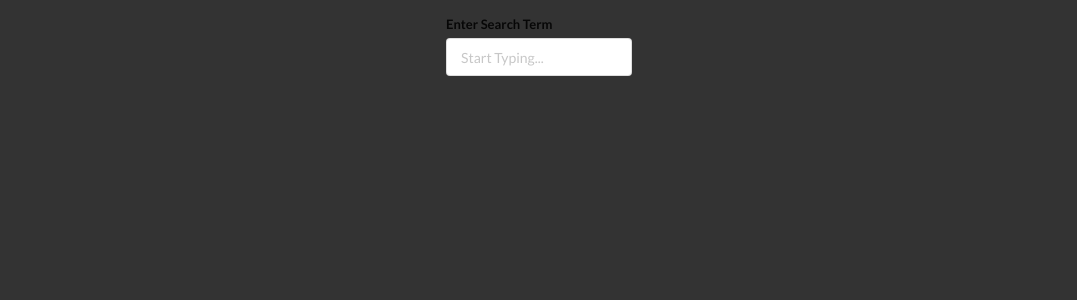
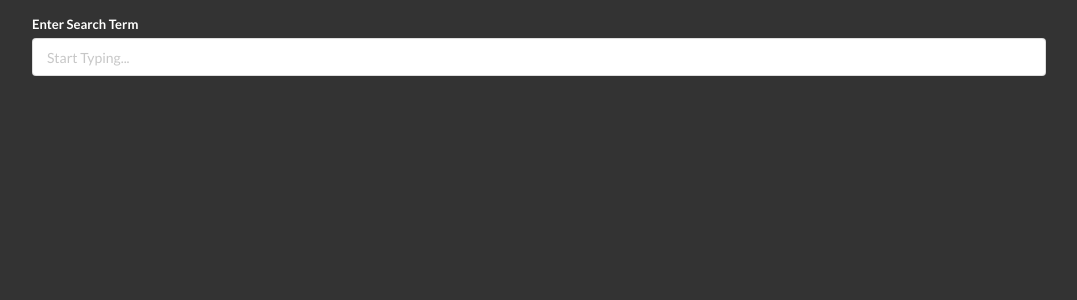
Before and after one commit to lpmurray16/Small_React_Projects, a React (Create React App) app in the folder widgets/: page / in a window 1280 px wide. Shown: the top 300 px of the page, without its empty margins (101-1178 px from the left). Built offline with nearby package versions, Linux system fonts and the light colour scheme; a web font is replaced by a local one.

Commit message:
done with search widget

```diff
--- a/widgets/public/index.html
+++ b/widgets/public/index.html
@@ -31,7 +31,7 @@
       work correctly both with client-side routing and a non-root public URL.
       Learn how to configure a non-root public URL by running `npm run build`.
     -->
-    <title>React App</title>
+    <title>Widgets (React App)</title>
   </head>
   <body>
     <noscript>You need to enable JavaScript to run this app.</noscript>
--- a/widgets/src/App.js
+++ b/widgets/src/App.js
@@ -6,7 +6,7 @@ import Search from './components/Search';
 
 export default () => {
     return (
-        <div className = "accordion">
+        <div className = "accordion wider">
             {/* <h1 className = "title_top"><img src="harrypotter_title.png" alt="something"/>Trivia</h1> */}
             {/* <Accordion items={items}/> */}
             <Search/>
--- a/widgets/src/styles/global.css
+++ b/widgets/src/styles/global.css
@@ -44,3 +44,26 @@ h1.title_top {
     -webkit-transition: all .1s ease;
     transition: all .1s ease;
 }
+.color-white {
+    color: #fffffe !important;
+}
+.extra-room {
+    padding: 1em !important;
+}
+.wider {
+    width: 90%;
+    margin: 0 auto;
+}
+.color-blue {
+    color: #253bff !important;
+}
+.color-blue:hover {
+    text-decoration: underline #253bff;
+}
+.color-blue:visited {
+    color: rgb(107, 28, 107) !important;
+}
+.bg-white {
+    background-color: #fffffe !important;
+    border-radius: 4px !important;
+}
```
